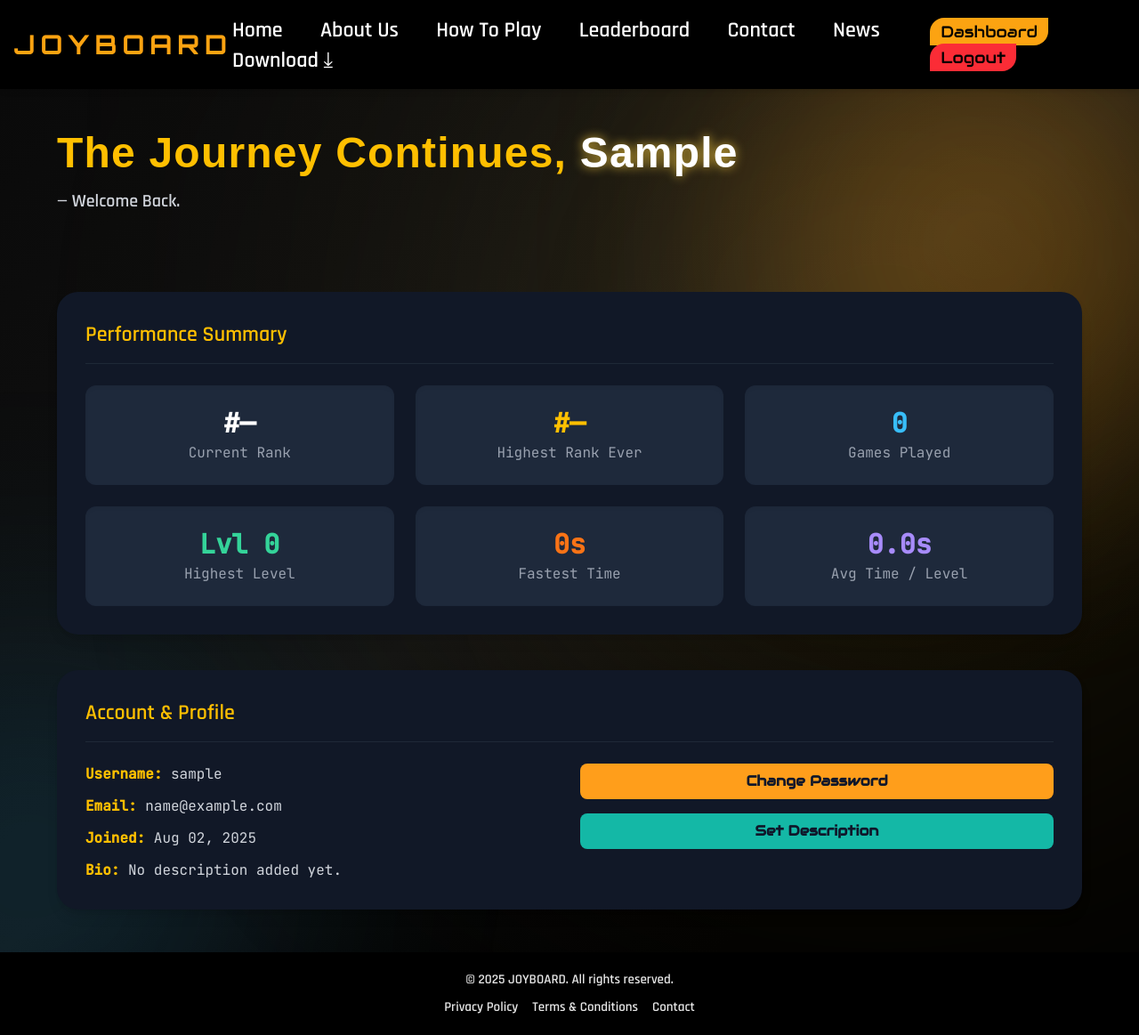
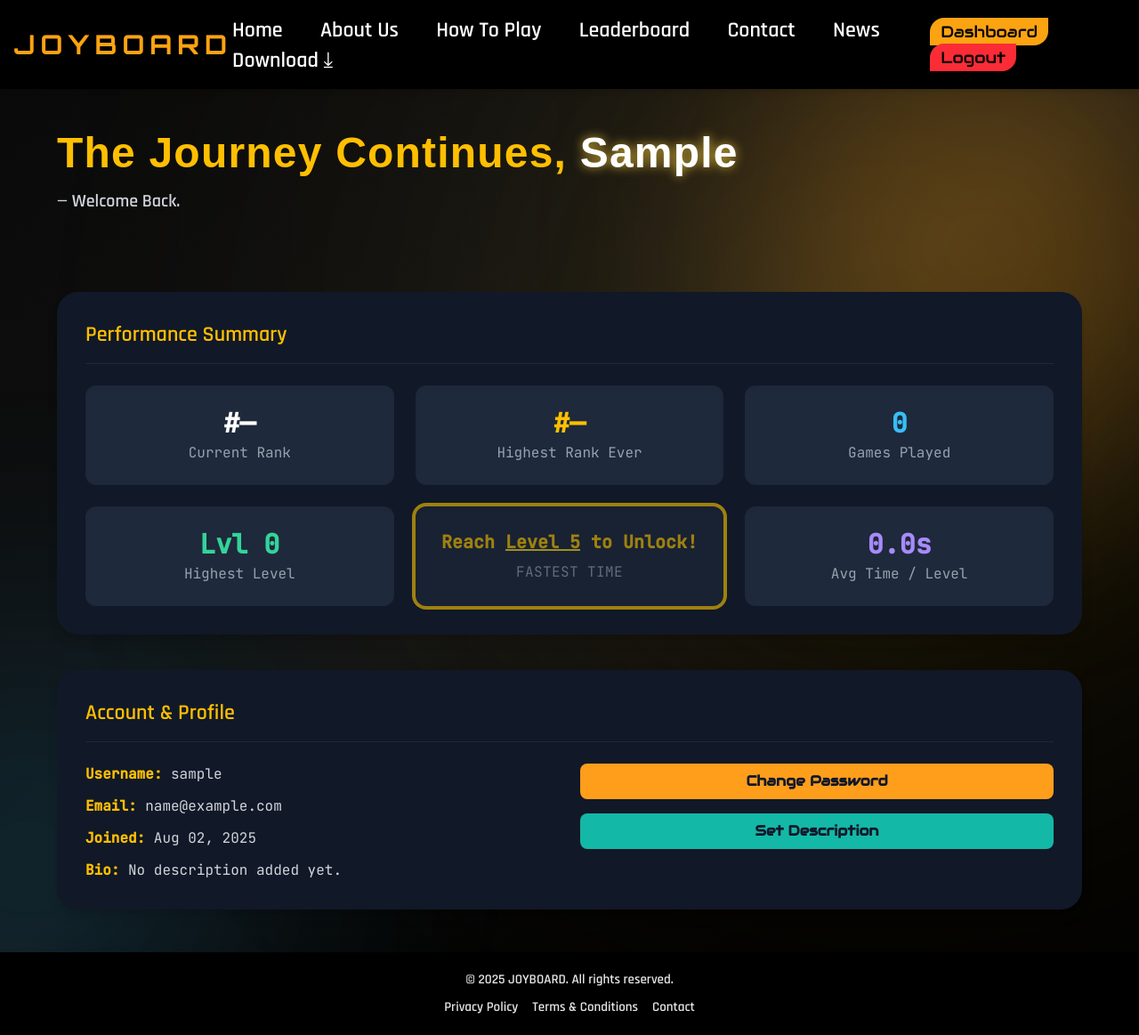
Before and after one commit to siddhbotadara/joyboard-web, a Django app: page /dashboard/ in a window 1280 px wide. Shown: the whole page at 89% size. Run offline with Django 5.2, Linux system fonts and the light colour scheme; the visitor is signed in with stand-in values (Sample User, id 1); data comes from the database, SQL or seed files in the repository; some web fonts are replaced.

Commit message:
Updated favicon, leaderboard logic

```diff
--- a/BackEnd/settings.py
+++ b/BackEnd/settings.py
@@ -124,7 +124,7 @@ USE_TZ = True
 # Static files (CSS, JavaScript, Images)
 # https://docs.djangoproject.com/en/5.2/howto/static-files/
 
-STATIC_URL = 'static/'
+STATIC_URL = '/static/'
 
 STATICFILES_DIRS = [
     BASE_DIR / "static"
--- a/accounts/models.py
+++ b/accounts/models.py
@@ -5,14 +5,14 @@ from django.contrib.auth.models import User
 class PlayerRecord(models.Model):
     username = models.CharField(max_length=100)
     time_taken = models.FloatField()
-    level_reached = models.IntegerField()
+    level_completed = models.IntegerField()
     input_used = models.CharField(max_length=20)
     date_played = models.DateTimeField(auto_now_add=True)
 
 class GameSession(models.Model):
     username = models.CharField(max_length=150)
     time_taken = models.FloatField()
-    level_reached = models.IntegerField()
+    level_completed = models.IntegerField()
     timestamp = models.DateTimeField(auto_now_add=True)
 
 
--- a/accounts/urls.py
+++ b/accounts/urls.py
@@ -1,6 +1,9 @@
 #urls.py - accounts
 from django.urls import path
 from accounts import views
+from django.conf import settings
+from django.conf.urls.static import static
+import os
 
 urlpatterns = [
     path('', views.index, name='home'),
@@ -24,3 +27,6 @@ urlpatterns = [
     path('api/login/', views.api_login, name='api-login'),
     path('api/submit-score/', views.submit_score, name='submit_score'),
 ]
+
+if settings.DEBUG:
+    urlpatterns += static(settings.STATIC_URL, document_root=os.path.join(settings.BASE_DIR, 'static'))
--- a/accounts/views.py
+++ b/accounts/views.py
@@ -117,29 +117,24 @@ def dashboard_page(request):
     user = request.user
     username = user.username
 
-    # All Sessions played by the user
     sessions = GameSession.objects.filter(username=username)
-
-    # Games played
+    highest_level = sessions.aggregate(Max('level_completed'))['level_completed__max'] or 0
     games_played = sessions.count()
 
-    # Highest level reached
-    highest_level = sessions.aggregate(Max('level_reached'))['level_reached__max'] or 0
+    if highest_level < 5:
+        fastest_time = None
+        fastest_time_locked = True
+    else:
+        sessions_level_5 = sessions.filter(level_completed__gte=5)
+        fastest_time = sessions_level_5.aggregate(Min('time_taken'))['time_taken__min'] or 0
+        fastest_time_locked = False
 
-    # Fastest Time
-    fastest_time = sessions.aggregate(Min('time_taken'))['time_taken__min'] or 0
-
-    # Calculate average time per level:
-    # total_time / total_levels across all sessions
-    sessions_with_levels = sessions.filter(level_reached__gt=0)
-
+    sessions_with_levels = sessions.filter(level_completed__gt=0)
     total_time = sessions_with_levels.aggregate(Sum('time_taken'))['time_taken__sum'] or 0
-    total_levels = sessions_with_levels.aggregate(Sum('level_reached'))['level_reached__sum'] or 1  # avoiding div by zero
-
+    total_levels = sessions_with_levels.aggregate(Sum('level_completed'))['level_completed__sum'] or 1
     average_level_time = round(total_time / total_levels, 2) if total_levels else 0
 
-    # Current rank
-    leaderboard = PlayerRecord.objects.all().order_by('-level_reached', 'time_taken')
+    leaderboard = PlayerRecord.objects.all().order_by('-level_completed', 'time_taken')
     current_rank = None
     for i, entry in enumerate(leaderboard, start=1):
         if entry.username == username:
@@ -147,14 +142,14 @@ def dashboard_page(request):
             break
 
     highest_rank = current_rank or "—"
-
     profile, _ = UserProfile.objects.get_or_create(user=request.user)
 
     context = {
         'user_profile': profile,
         'games_played': games_played,
         'highest_level': highest_level,
-        'fastest_time': round(fastest_time, 2),
+        'fastest_time': fastest_time,
+        'fastest_time_locked': fastest_time_locked,
         'average_time': average_level_time,
         'current_rank': current_rank or "—",
         'highest_rank': highest_rank,
@@ -162,6 +157,7 @@ def dashboard_page(request):
     }
 
     return render(request, 'dashboard.html', context)
+
 
 @login_required
 def set_description(request):
@@ -179,7 +175,7 @@ def set_description(request):
     })
 
 def leaderboard_page(request):
-    records = PlayerRecord.objects.all().order_by('-level_reached', 'time_taken')
+    records = PlayerRecord.objects.all().order_by('-level_completed', 'time_taken')
 
     leaderboard = []
     for record in records:
@@ -190,7 +186,7 @@ def leaderboard_page(request):
             'username': record.username,
             'description': profile.description if profile else "",
             'time_taken': record.time_taken,
-            'level_reached': record.level_reached,
+            'level_completed': record.level_completed,
             'input_used': record.input_used,
         })
 
@@ -274,20 +270,23 @@ def api_login(request):
 def submit_score(request):
     username = request.data.get('username')
     time_taken = float(request.data.get('time_taken'))
-    level_reached = int(request.data.get('level_reached'))
+    level_completed = int(request.data.get('level_completed'))
     input_used = request.data.get('input_used')
+
+    if level_completed < 0 or time_taken < 0 or time_taken > 5000:
+        return Response({'error': 'Invalid data.'}, status=400)
 
     try:
         record = PlayerRecord.objects.get(username=username)
 
-        if level_reached > record.level_reached:
-            record.level_reached = level_reached
+        if level_completed > record.level_completed:
+            record.level_completed = level_completed
             record.time_taken = time_taken
             record.input_used = input_used
             record.save()
             message = 'Record updated (better level)!'
 
-        elif level_reached == record.level_reached and time_taken < record.time_taken:
+        elif level_completed == record.level_completed and time_taken < record.time_taken:
             record.time_taken = time_taken
             record.input_used = input_used
             record.save()
@@ -300,7 +299,7 @@ def submit_score(request):
         PlayerRecord.objects.create(
             username=username,
             time_taken=time_taken,
-            level_reached=level_reached,
+            level_completed=level_completed,
             input_used=input_used
         )
         message = 'New player record created!'
@@ -309,7 +308,7 @@ def submit_score(request):
     GameSession.objects.create(
         username=username,
         time_taken=time_taken,
-        level_reached=level_reached,
+        level_completed=level_completed,
     )
 
     return Response({'message': message}, status=201)
--- a/package.json
+++ b/package.json
@@ -4,13 +4,15 @@
   "main": "index.js",
   "scripts": {
     "test": "echo \"Error: no test specified\" && exit 1",
-    "tailwind": "npx tailwindcss -i ./tailwind/input.css -o ./static/css/output.css --minify"
+    "tailwind": "npx tailwindcss -i ./tailwind/input.css -o ./static/css/output.css --minify --watch"
   },
   "author": "",
   "license": "ISC",
   "description": "",
   "dependencies": {
     "@tailwindcss/cli": "^4.1.11",
+    "autoprefixer": "^10.4.21",
+    "postcss": "^8.5.6",
     "tailwindcss": "^4.1.11"
   }
 }
--- a/templates/base.html
+++ b/templates/base.html
@@ -14,6 +14,8 @@
     <link href="https://fonts.googleapis.com/css2?family=Audiowide&display=swap" rel="stylesheet" />
     <link href="https://fonts.googleapis.com/css2?family=JetBrains+Mono:wght@400;500&display=swap" rel="stylesheet" />
     <link href="https://fonts.googleapis.com/css2?family=Orbitron:wght@400;500;700&display=swap" rel="stylesheet">
+
+    <link rel="icon" href="{% static 'Images For Website/favicon_circle.ico' %}" sizes="128x128" type="image/x-icon">
 </head>
 <body class="bg-[#000000]">
 
--- a/templates/dashboard.html
+++ b/templates/dashboard.html
@@ -101,9 +101,27 @@
           <p class="text-3xl font-bold text-[#34d399]">Lvl {{ highest_level }}</p>
           <p class="text-gray-400 mt-1">Highest Level</p>
         </div>
-        <div class="bg-[#1e293b] rounded-xl p-6 shadow-inner hover:bg-[#273449] transition-colors duration-300 focus-within:ring-2 focus-within:ring-[#d4af37] outline-none" tabindex="0">
-          <p class="text-3xl font-bold text-[#f97316]">{{ fastest_time }}s</p>
-          <p class="text-gray-400 mt-1">Fastest Time</p>
+        <div
+          class="bg-[#1e293b] rounded-xl p-6 shadow-inner flex flex-col items-center justify-center
+            {% if fastest_time_locked %}
+              cursor-not-allowed opacity-80 hover:opacity-100 hover:bg-[#2c3e50] transition duration-300 ring-4 ring-yellow-400 ring-opacity-60 animate-pulse
+            {% else %}
+              hover:bg-[#273449] transition duration-300 cursor-auto opacity-100
+            {% endif %}"
+          tabindex="0"
+          {% if fastest_time_locked %}
+            title="Complete Level 5 to unlock your Fastest Time"
+          {% endif %}
+        >
+          {% if fastest_time_locked %}
+            <p class="text-yellow-400 font-extrabold text-xl text-center select-none">
+              Reach <span class="underline decoration-yellow-300">Level 5</span> to Unlock!
+            </p>
+            <p class="text-gray-400 uppercase tracking-wide mt-2 select-none">Fastest Time</p>
+          {% else %}
+            <p class="text-3xl font-bold text-[#f97316] select-text">{{ fastest_time }}s</p>
+            <p class="text-gray-400 mt-1 select-none">Fastest Time</p>
+          {% endif %}
         </div>
         <div class="bg-[#1e293b] rounded-xl p-6 shadow-inner hover:bg-[#273449] transition-colors duration-300 focus-within:ring-2 focus-within:ring-[#d4af37] outline-none" tabindex="0">
           <p class="text-3xl font-bold text-[#a78bfa]">{{ average_time }}s</p>
--- a/templates/leaderboard.html
+++ b/templates/leaderboard.html
@@ -16,7 +16,7 @@
           <th class="px-7 py-5 font-section">Rank</th>
           <th class="px-7 py-5 font-section">Player</th>
           <th class="px-7 py-5 font-section">Time</th>
-          <th class="px-7 py-5 font-section">Level</th>
+          <th class="px-7 py-5 font-section">Level Completed</th>
           <th class="px-7 py-5 font-section">Input</th>
         </tr>
       </thead>
@@ -90,7 +90,7 @@
 
           <!-- Level -->
           <td class="px-7 py-5 text-[#34D399] font-semibold whitespace-nowrap select-text">
-            Lv. {{ player.level_reached }}
+            Lv. {{ player.level_completed }}
           </td>
 
           <!-- Input -->
```
Also changed, not shown: accounts/admin.py (+4 -4 lines), accounts/migrations/0007_rename_level_reached_playerrecord_level_completed.py (added), accounts/migrations/0008_rename_level_reached_gamesession_level_completed.py (added), package-lock.json, static/Images For Website/favicon.png (added), static/Images For Website/favicon_circle.ico (added), static/Images For Website/favicon_circle.png (added), static/Images For Website/logo_image.png (added), static/css/output.css.
